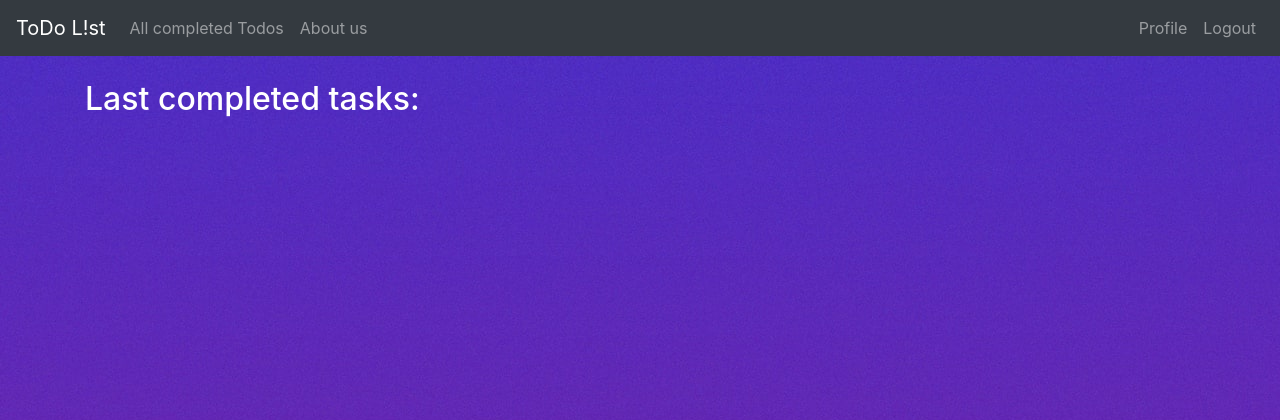
After one commit to valentyn321/todoapp, a Django app: page /completed_todos in a window 1280 px wide. The commit adds this page. Shown: the top 420 px of the page. Run offline with Django 3.2, Linux system fonts and the light colour scheme; the visitor is signed in with stand-in values (Sample User, id 1); data that the repository does not hold is empty; some libraries are stand-ins or nearby versions.

Commit message:
Fixed bags with save(), add functionality for completed todos

```diff
--- a/main/models.py
+++ b/main/models.py
@@ -1,6 +1,8 @@
 from django.db import models
+from django.contrib.auth.models import User
 
 class Todo(models.Model):
     added_date = models.DateTimeField()
     text = models.CharField(max_length=200)
     status = models.BooleanField(default=False)
+    user_id = models.IntegerField(default=0)
--- a/main/templates/base.html
+++ b/main/templates/base.html
@@ -17,11 +17,16 @@
 		    <span class="navbar-toggler-icon"></span>
 		  </button>
 		  <div class="collapse navbar-collapse" id="navbarNav">
-		    <ul class="navbar-nav">
-		      <li class="nav-item active">
-		        <a class="nav-link" href="#">About us</a>
-		      </li>
-		    </ul>
+		  	{% if user.is_authenticated %}
+			    <ul class="navbar-nav">
+			      <li class="nav-item">
+			        <a class="nav-link" href="{% url 'completed_todos' %}">All completed Todos</a>
+			      </li>
+			      <li class="nav-item">
+			        <a class="nav-link" href="#">About us</a>
+			      </li>
+			    </ul>
+		    {% endif %}
 		  </div>
 		  	<div class="navbar-nav">
 		  		{% if user.is_authenticated %}
--- /dev/null
+++ b/main/templates/main/completed_todos.html
@@ -0,0 +1,21 @@
+{% extends "base.html" %}
+
+{% block content %}
+
+               <h2>Last completed tasks:</h2>
+
+                {% for completed_item in completed_items %}
+                    <li class="list-group-item text-muted mt-2">{{ completed_item.text }}
+                        <div class="float-right">
+                            <form action="delete_todo/{{ completed_item.id }}/" method="post"> {% csrf_token %}
+                                    <button type="submit" class="btn btn-danger">Delete</button>
+                            </form>
+                        </div>
+                    </li>
+                {% endfor %}
+
+
+            </ul>
+        </div>
+    </div>
+{% endblock content %}
--- a/main/urls.py
+++ b/main/urls.py
@@ -4,6 +4,7 @@ from . import views
 
 urlpatterns = [
 	path('', views.home, name="home"),
+    path('completed_todos', views.completed_todos, name="completed_todos"),
 	path('add_new', views.add_new, name="add_new"),
 	path('delete_todo/<int:todo_id>/', views.delete_todo, name="delete_todo"),
 	path('complete_todo/<int:todo_id>/', views.complete_todo, name="complete_todo"),
--- a/main/views.py
+++ b/main/views.py
@@ -1,6 +1,6 @@
 from django.shortcuts import render
 from django.utils import timezone
-from main.models import Todo
+from .models import Todo
 from django.http import HttpResponseRedirect
 from django.contrib.auth.decorators import login_required
 from users.models import Profile
@@ -8,15 +8,16 @@ from django.contrib.auth.models import User
 
 @login_required
 def home(request):
-    todo_items = Todo.objects.filter(status=False).order_by("-added_date")
-    completed_items = Todo.objects.filter(status=True).order_by("-added_date")[:5]
+
+    todo_items = Todo.objects.filter(status=False, user_id=request.user.id).order_by("-added_date")
+    completed_items = Todo.objects.filter(status=True, user_id=request.user.id).order_by("-added_date")[:5]
     return render(request, 'main/index.html', {"todo_items": todo_items, 'completed_items': completed_items})
 
 def add_new(request):
     current_date = timezone.now()
     content = request.POST["content"]
     complete = False
-    created_obj = Todo.objects.create(added_date=current_date, text=content, status=complete)
+    created_obj = Todo.objects.create(added_date=current_date, text=content, status=complete, user_id=request.user.id)
     return HttpResponseRedirect("/")
 
 
@@ -24,6 +25,7 @@ def complete_todo(request, todo_id):
 
     completed = Todo.objects.get(id=todo_id)
     completed.status = True
+    print('all right!')
     completed.save()
 
     user_id = request.user.id
@@ -36,4 +38,12 @@ def complete_todo(request, todo_id):
 
 def delete_todo(request, todo_id):
     Todo.objects.get(id=todo_id).delete()
+    a = request.META.get('HTTP_REFERER')
+    print(a)
     return HttpResponseRedirect("/")
+
+@login_required
+def completed_todos(request):
+
+    completed_items = Todo.objects.filter(status=True, user_id=request.user.id).order_by("-added_date")
+    return render(request, 'main/completed_todos.html', {'completed_items': completed_items})
--- a/users/models.py
+++ b/users/models.py
@@ -16,6 +16,6 @@ class Profile(models.Model):
         img = Image.open(self.image.path)
 
         if img.height > 150 or img.width > 150:
-            output_size = (300, 300)
+            output_size = (150, 150)
             img.thumbnail(output_size)
-            img.save()
+            img.save(self.image.path)
```
Also changed, not shown: main/migrations/0003_todo_user_id.py (added), media/profile_pics/photo_2020-01-15_21-45-10.jpg.
